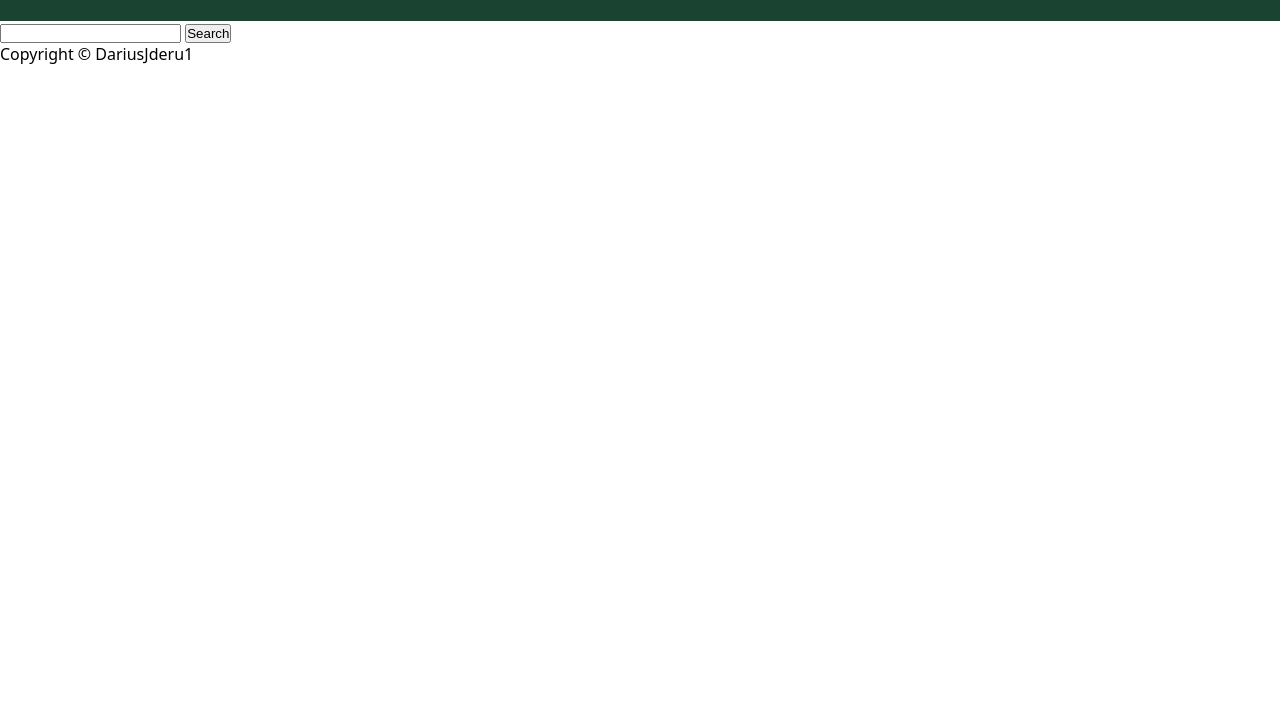
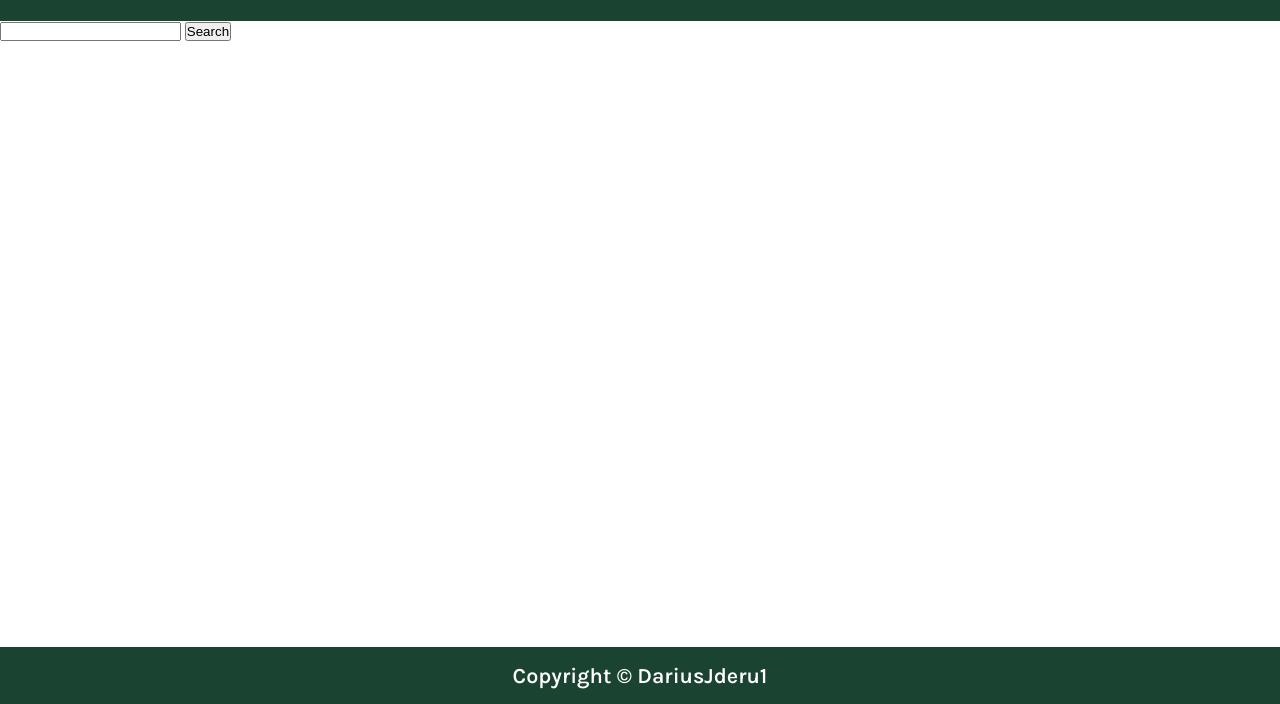
Before and after one commit to DariusJderu1/weather-app, a website built with webpack: page src/template.html in a window 1280 px wide. Shown: the part 96-800 px from the top of the page. Built offline with nearby package versions, Linux system fonts and the light colour scheme.

Commit message:
Add styling for footer

```diff
--- /dev/null
+++ b/src/css/footer.css
@@ -0,0 +1,15 @@
+footer {
+
+    background-color: var(--bg-card);
+    color: var(--text-primary);
+
+    padding-top: clamp(1rem, 1.5vh, 1.5rem);
+    padding-bottom: clamp(1rem, 1.5vh, 1.5rem);
+
+    display: flex;
+    justify-content: center;
+    align-items: center;
+
+    font-size: clamp(1rem, 1.5vw + 0.5rem, 1.35rem);
+    font-weight: 600;
+}
--- a/src/css/global.css
+++ b/src/css/global.css
@@ -48,7 +48,7 @@
 
 body {
 
-    font-family: "Montserrat", system-ui, "Segoe UI", Roboto, Helvetica, Arial, "Apple Color Emoji", "Segoe UI Emoji", "Segoe UI Symbol", sans-serif;
+    font-family: "Karla", sans-serif, system-ui, "Segoe UI", Roboto, Helvetica, Arial, "Apple Color Emoji", "Segoe UI Emoji", "Segoe UI Symbol", sans-serif;
 
     display: flex;
     flex-direction: column;
--- /dev/null
+++ b/src/css/main.css
@@ -0,0 +1,5 @@
+main {
+
+    flex: 1;
+
+}
--- a/src/index.js
+++ b/src/index.js
@@ -1,2 +1,4 @@
 import "./css/global.css";
 import "./css/header.css";
+import "./css/main.css";
+import "./css/footer.css";
```
